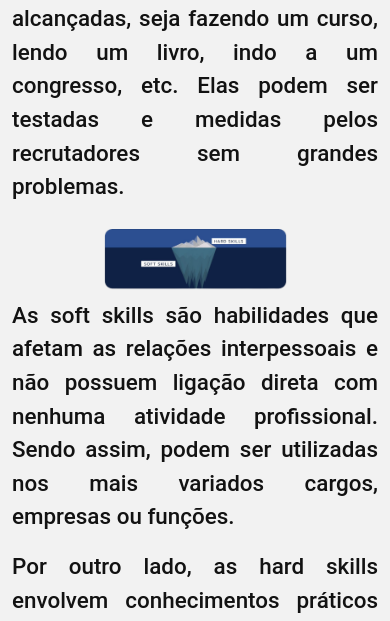
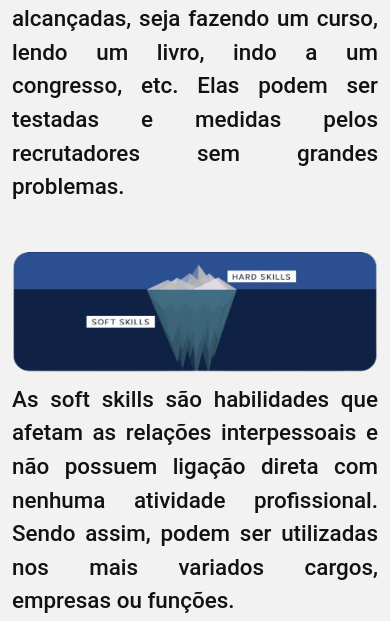
Before and after one commit to BrunoVieira003/ScrumAcademy, a Flask app: page /skills in a window 390 px wide; the page is wider, and only the part inside the window is pictured. Shown: the part 678-1299 px from the top of that part. Run offline with Flask 2, Linux system fonts and the light colour scheme.

Commit message:
img skills responsiva

```diff
--- a/templates/shskills.html
+++ b/templates/shskills.html
@@ -11,9 +11,9 @@
 </section>
 
 
-
-    <img src="../static/imagens/shskills_img/shskills1.png" alt="img1">
-
+    <div class="row row-cols-lg-2 mt-5">
+        <img src="../static/imagens/shskills_img/shskills1.png" alt="img1">
+    </div>
 
 
 <section>
```
